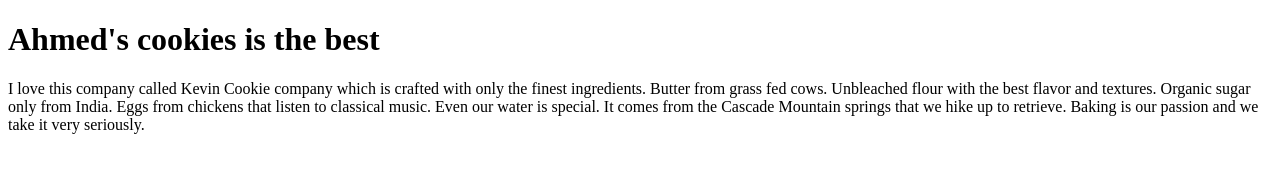
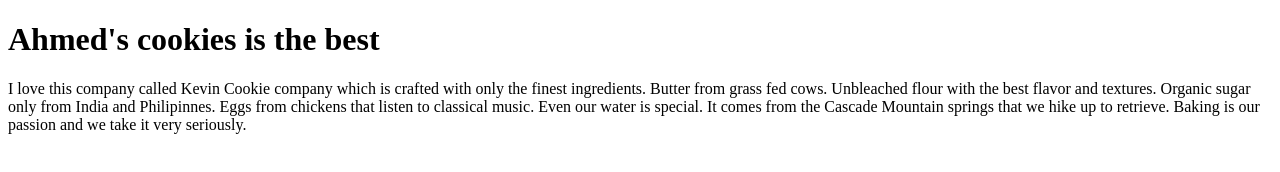
Before and after one commit to ahmedsalahh01/Labpractice, a plain HTML site: page index.htm in a window 1280 px wide. Drawn offline with Linux system fonts and the light colour scheme.

Commit message:
Update index.htm

```diff
--- a/index.htm
+++ b/index.htm
@@ -3,7 +3,7 @@
 <body>
 
 <h1> Ahmed's cookies is the best</h1>
-<p>I love this company called Kevin Cookie company which is crafted with only the finest ingredients. Butter from grass fed cows. Unbleached flour with the best flavor and textures. Organic sugar only from India. Eggs from chickens that listen to classical music. Even our water is special. It comes from the Cascade Mountain springs that we hike up to retrieve. Baking is our passion and we take it very seriously.</p>
+<p>I love this company called Kevin Cookie company which is crafted with only the finest ingredients. Butter from grass fed cows. Unbleached flour with the best flavor and textures. Organic sugar only from India and Philipinnes. Eggs from chickens that listen to classical music. Even our water is special. It comes from the Cascade Mountain springs that we hike up to retrieve. Baking is our passion and we take it very seriously.</p>
 
 </body>
 </html>
```
